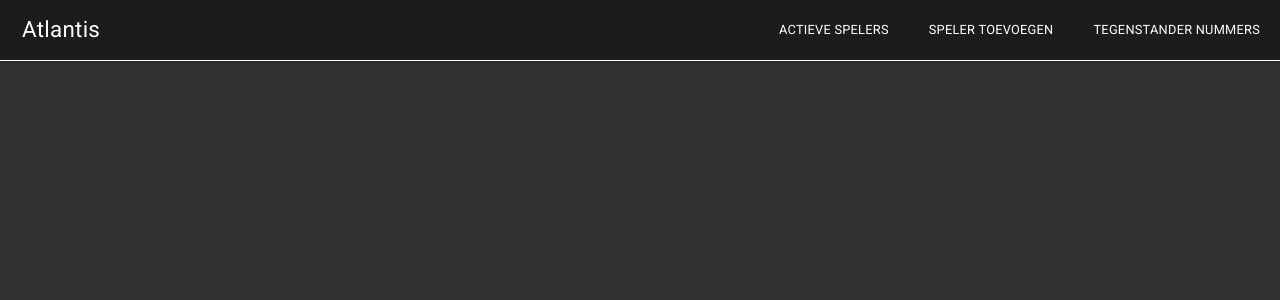
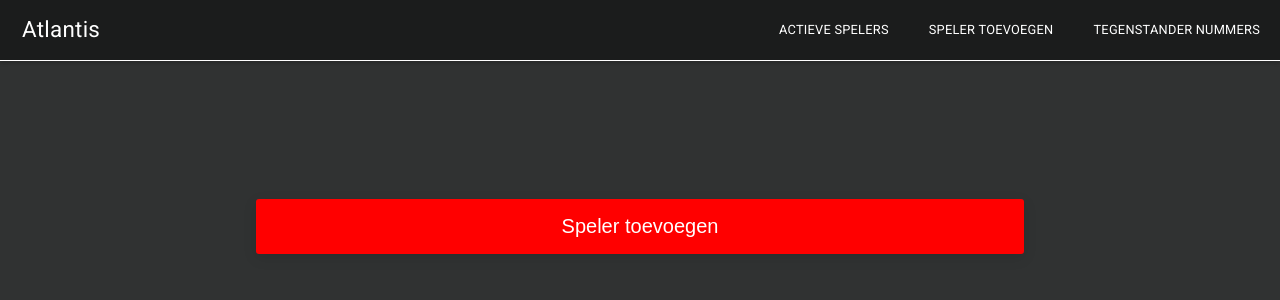
Before and after one commit to larsvdsluijs/goaltunes, an Angular app in the folder goaltunes/: page /players in a window 1280 px wide. Shown: the top 300 px of the page. Built offline with nearby package versions, Linux system fonts and the light colour scheme.

Commit message:
ready voor tweede deployment

```diff
--- a/goaltunes/src/app/add-player/add-player.component.html
+++ b/goaltunes/src/app/add-player/add-player.component.html
@@ -7,8 +7,10 @@
         <mat-label>Player name</mat-label>
         <input matInput [(ngModel)]="playerName">
       </mat-form-field>
-      <label>Song File</label>
-      <input type="file" (change)="handleFileInput($event)">
+      <div class="add-file">
+        <label>Song File</label>
+        <input type="file" (change)="handleFileInput($event)">
+      </div>
     </div>
   </div>
 
--- a/goaltunes/src/app/add-player/add-player.component.scss
+++ b/goaltunes/src/app/add-player/add-player.component.scss
@@ -5,19 +5,24 @@ mat-form-field {
 .dialog-container {
   display: flex;
   flex-direction: column;
-  height: 100%; /* Use the entire height of the dialog */
+  height: 100%; /* Ensures the container takes the full height of the dialog */
 }
 
 .content-container {
-  overflow-y: auto; /* Add scroll if the content overflows */
-  flex-grow: 1; /* Take up all available space */
+
+  flex: 1; /* This will make the content container grow and push the actions to the bottom */
+  max-height: calc(70% - 60px);
 }
 
 mat-dialog-actions {
-  margin: 0; /* Remove default margin */
+  margin: 5%; /* Remove default margin */
+  justify-content: flex-end; /* Right-align the button in actions */
 }
 
-
+.add-file {
+  display: flex;
+  flex-direction: column;
+}
 
 .btn {
   display: inline-block;
--- a/goaltunes/src/app/play-screen/play-screen.component.html
+++ b/goaltunes/src/app/play-screen/play-screen.component.html
@@ -6,6 +6,6 @@
     </button>
   </div>
 
-  <button (click)="openDialog()" id="oponent" class="btn"><b>Tegenstander</b></button>
+  <button id="oponent" class="btn"><b>Tegenstander</b></button>
 </div>
 </body>
--- a/goaltunes/src/app/play-screen/play-screen.component.ts
+++ b/goaltunes/src/app/play-screen/play-screen.component.ts
@@ -1,6 +1,5 @@
 import {Component, OnInit} from '@angular/core';
 import {MatDialog, MAT_DIALOG_DATA, MatDialogModule} from '@angular/material/dialog';
-import {AddPlayerComponent} from "../add-player/add-player.component";
 
 interface Player {
   name: string;
@@ -19,12 +18,6 @@ export class PlayScreenComponent implements OnInit{
     }
   constructor(public dialog: MatDialog) {}
 
-  openDialog() {
-    this.dialog.open(AddPlayerComponent, {
-      width: '90%',
-      height: '50%'
-    })
-  }
   fetchPlayersFromLocalstorage() {
     // Haal de array van spelers op uit localStorage
     this.players = JSON.parse(localStorage.getItem('players') || '[]');
--- a/goaltunes/src/app/players-list/players-list.component.html
+++ b/goaltunes/src/app/players-list/players-list.component.html
@@ -1,4 +1,6 @@
 <div class="container">
+  <button class="centered-button" (click)="openDialog()">Speler toevoegen</button>
+
   <div class="players-list">
     <mat-card *ngFor="let player of players; let i = index">
       <div class="card-content-wrapper">
--- a/goaltunes/src/app/players-list/players-list.component.scss
+++ b/goaltunes/src/app/players-list/players-list.component.scss
@@ -2,15 +2,33 @@
   width: 100%;
   height: 100%;
   display: flex;
-  justify-content: center;
+  flex-direction: column;
+  align-items: center;
+  margin-top: 10%;
+}
+
+.centered-button {
+  width: 60%;
+  margin: 10px auto;
+  cursor: pointer;
+  border: none;
+  height: 55px;
+  border-radius: 3px;
+  font-weight: 400;
+  font-size: 20px;
+  background: red;
+  color: #fff;
+  box-shadow: 0 4px 14px 0 rgb(0 0 0 / 10%);
+  transition: background 0.2s ease, color 0.2s ease, box-shadow 0.2s ease;
 }
 
 .players-list {
   width: 80%;
-  margin-top: 25%;
   height: 70%;
   overflow-y: auto;
+  margin-top: 5%;
 }
+
 
 mat-card {
   display: flex;
--- a/goaltunes/src/app/players-list/players-list.component.ts
+++ b/goaltunes/src/app/players-list/players-list.component.ts
@@ -1,4 +1,6 @@
 import {Component, OnInit} from '@angular/core';
+import {AddPlayerComponent} from "../add-player/add-player.component";
+import { MatDialog } from '@angular/material/dialog';
 
 interface Player {
   name: string;
@@ -11,6 +13,8 @@ interface Player {
 })
 export class PlayersListComponent implements OnInit{
   players: Player[] = [];
+
+  constructor(public dialog: MatDialog) {}
   ngOnInit() {
     this.players = JSON.parse(localStorage.getItem('players') || '[]');
   }
@@ -22,4 +26,13 @@ export class PlayersListComponent implements OnInit{
     // Update the players in localStorage
     localStorage.setItem('players', JSON.stringify(this.players));
   }
+
+  openDialog() {
+    this.dialog.open(AddPlayerComponent, {
+      width: '90%',
+      height: '50%'
+    })
+  }
+
+  protected readonly open = open;
 }
```
